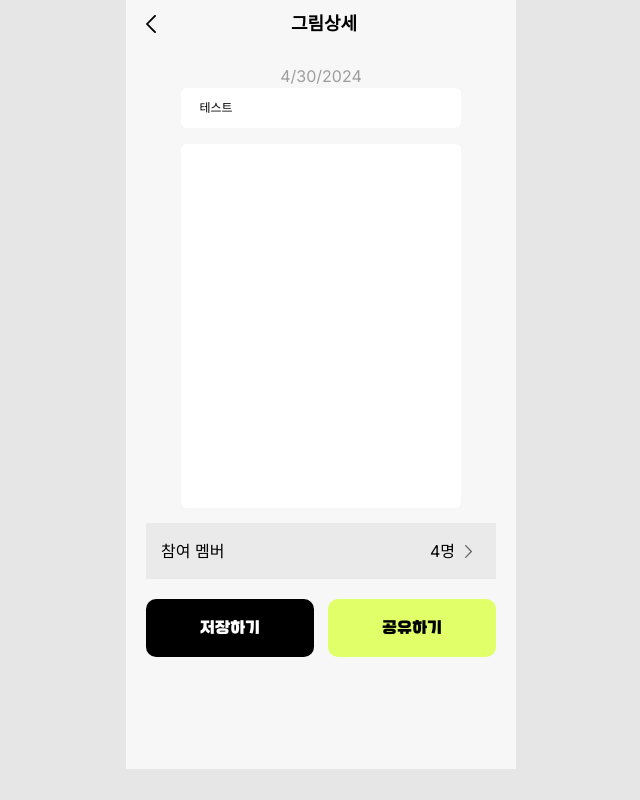
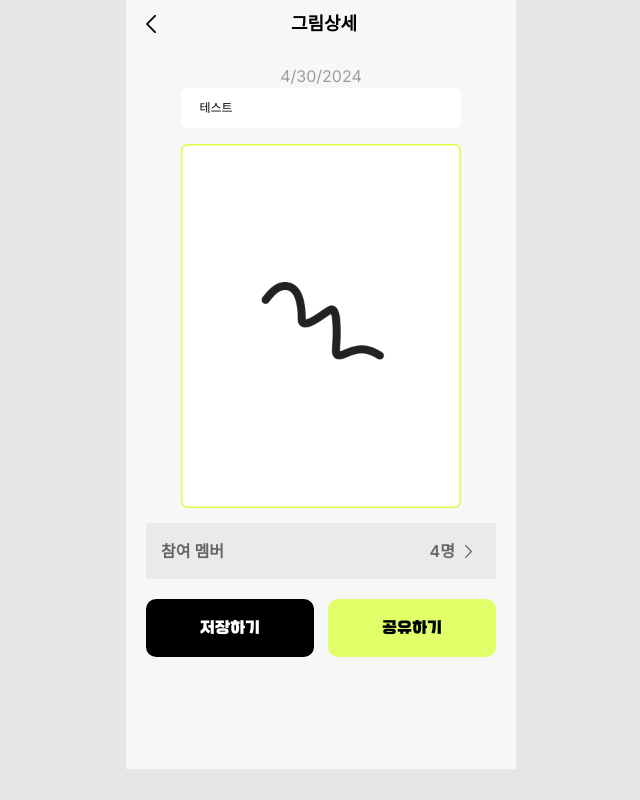
Before and after one commit to relay-toon/front, a Next.js app: page /item/1 in a window 1280 px wide. Shown: the whole page, without its empty margins (319-959 px from the left). Built offline with nearby package versions, Linux system fonts and the light colour scheme.

Commit message:
design: font size,bold and text color change in Item page

```diff
--- a/src/app/(main)/item/[id]/page.tsx
+++ b/src/app/(main)/item/[id]/page.tsx
@@ -15,8 +15,15 @@ export default function ItemPage() {
       <div className="align-center ml-auto mr-auto flex w-[280px] rounded-md bg-white text-center">
         <div className="flex-start flex px-[18.5px] py-3 text-xs">테스트</div>
       </div>
-      <div className="ml-auto mr-auto mt-4 flex h-[364px] w-[280px] items-center rounded-md bg-white"></div>
-      <div className="my-[15px] ml-auto mr-auto flex h-14 w-[350px] flex-row content-between items-center justify-between bg-[#EAEAEA] px-[15px]">
+      <div className="ml-auto mr-auto mt-4 flex h-[364px] w-[280px] items-center rounded-md bg-white">
+        <Image
+          src="/img/draw-example.png"
+          alt="picture-gallery"
+          width={280}
+          height={280}
+        />
+      </div>
+      <div className="my-[15px] ml-auto mr-auto flex h-14 w-[350px] flex-row content-between items-center justify-between bg-[#EAEAEA] px-[15px] text-base font-semibold text-[#666666]">
         <div>참여 멤버</div>
         <div className=" flex flex-row items-center">
           4명
```
